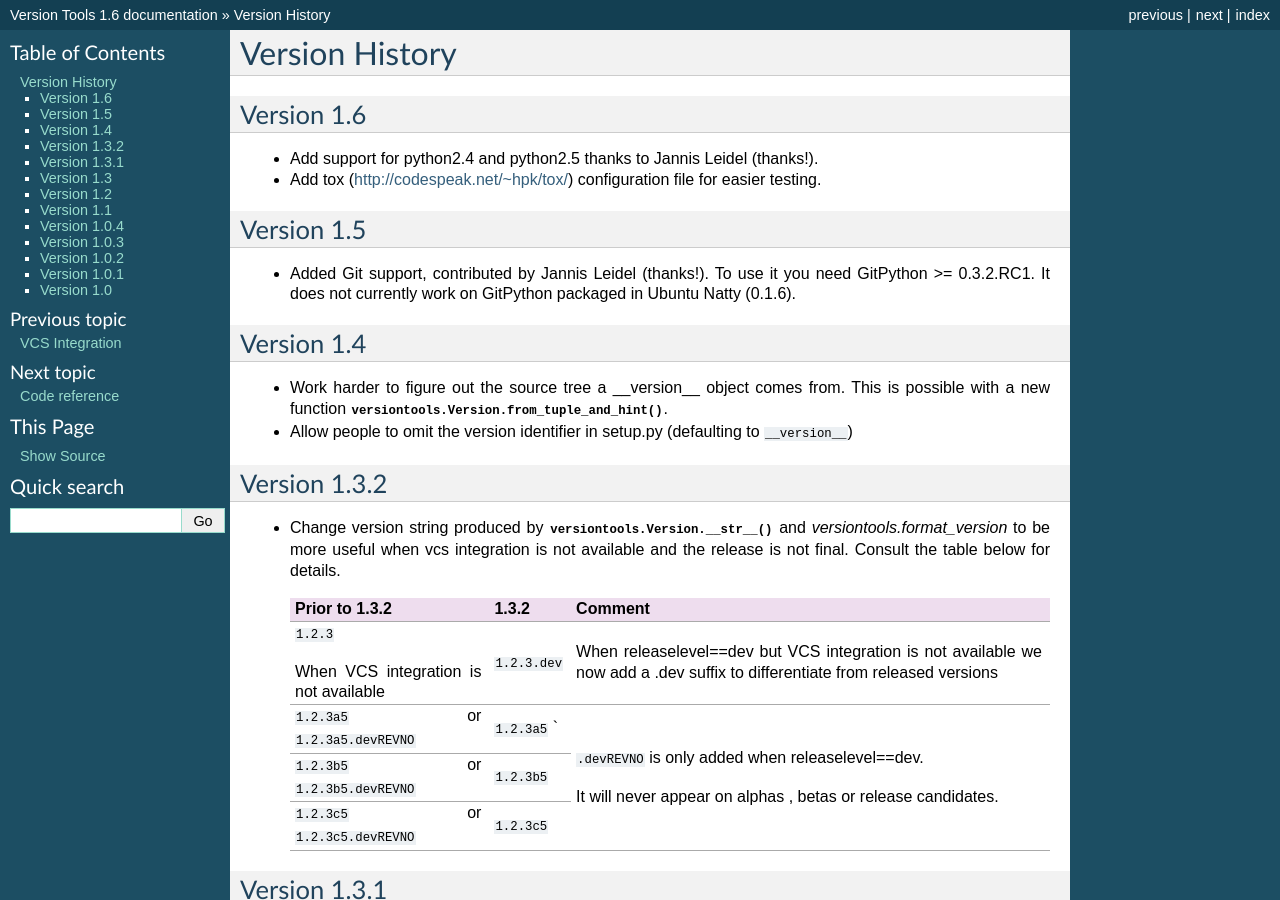
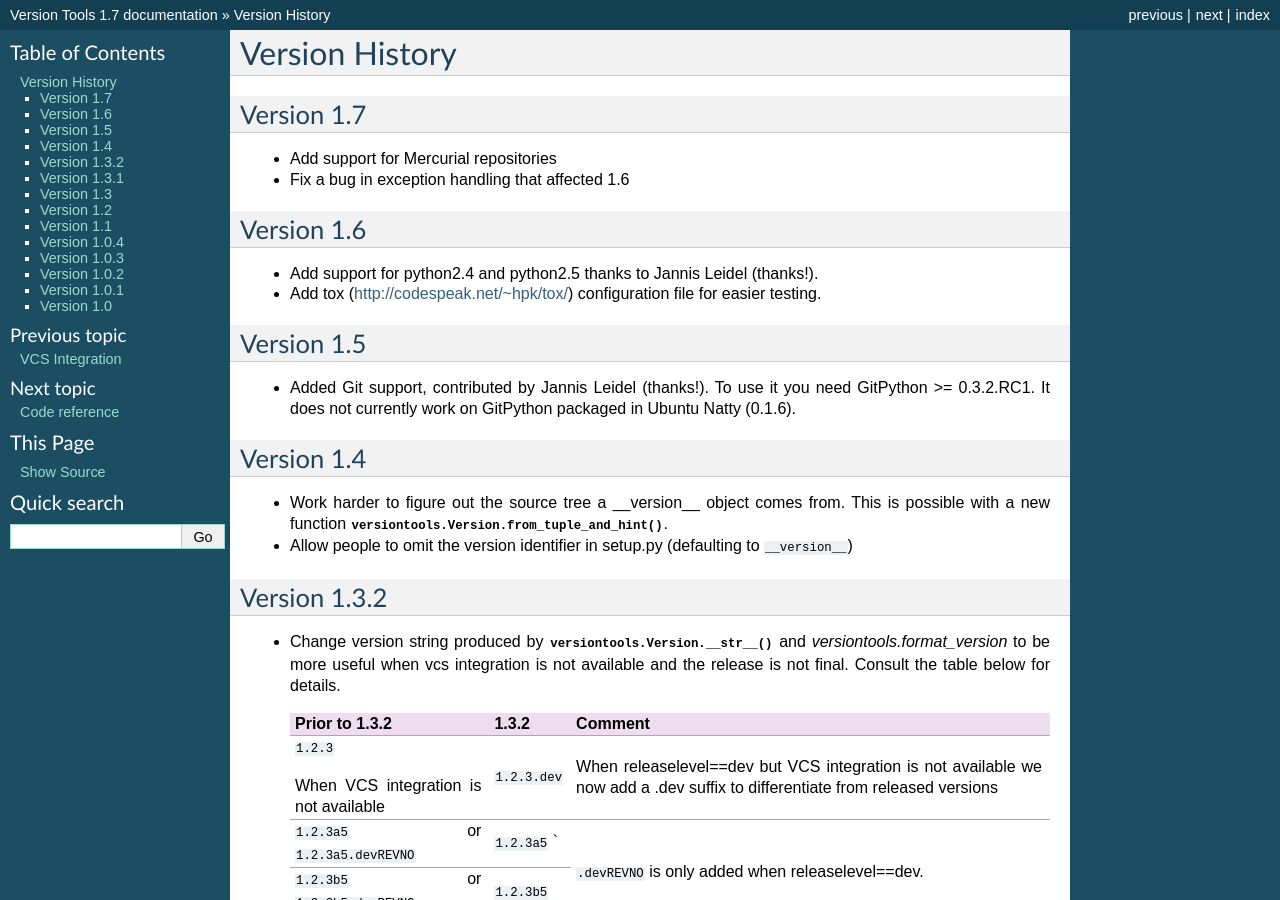
Before and after one commit to zyga/versiontools, a Sphinx documentation site: the page built from doc/changes.rst, in a window 1280 px wide and 900 px high. Built offline with Sphinx 7.4.7, drawn with Linux system fonts in a browser that asks for light colours; some of the changed text lies outside the part shown.

Commit message:
Bump version to 1.7 and release

```diff
--- a/doc/changes.rst
+++ b/doc/changes.rst
@@ -1,5 +1,15 @@
 Version History
 ***************
+
+
+.. _version_1_7:
+
+Version 1.7
+===========
+
+* Add support for Mercurial repositories
+
+* Fix a bug in exception handling that affected 1.6
 
 .. _version_1_6:
 
--- a/doc/index.rst
+++ b/doc/index.rst
@@ -5,7 +5,7 @@ Version Tools Documentation
 .. automodule:: versiontools
 
 .. seealso:: To get started quickly see :ref:`usage`
-.. seealso:: See what's new in :ref:`version_1_6`
+.. seealso:: See what's new in :ref:`version_1_7`
 
 Features
 ========
--- a/versiontools/__init__.py
+++ b/versiontools/__init__.py
@@ -27,7 +27,7 @@ Define *single* and *useful* ``__version__`` of a project.
 """
 
 
-__version__ = (1, 6, 0, "final", 0)
+__version__ = (1, 7, 0, "final", 0)
 
 
 import inspect
```
